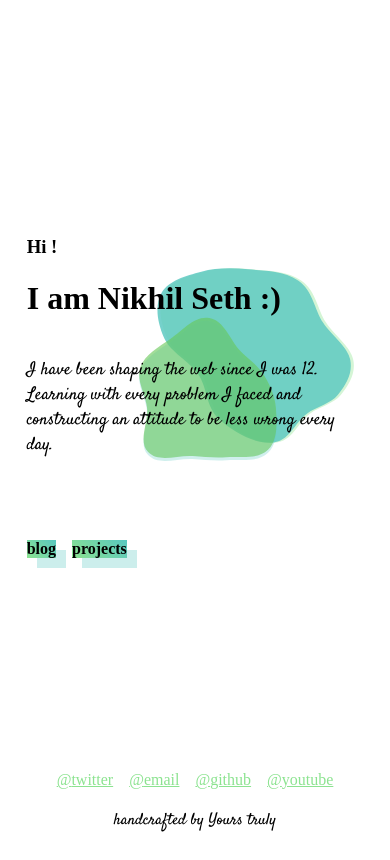
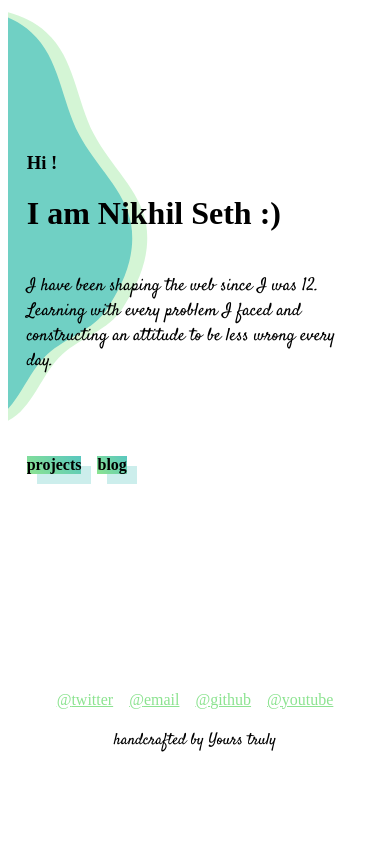
Before and after one commit to nikkhielseath/personal-site, a Gatsby site: page /Home/Home in a window 390 px wide. Built offline with nearby package versions, Linux system fonts and the light colour scheme; Gatsby itself is replaced by a stand-in of ours.

Commit message:
Make Home-Page Responsive

```diff
--- a/package.json
+++ b/package.json
@@ -8,8 +8,8 @@
     "gatsby"
   ],
   "scripts": {
-    "develop": "gatsby develop",
-    "start": "gatsby develop",
+    "develop": "gatsby develop -H 0.0.0.0 -p 8000",
+    "start": "gatsby develop -H 0.0.0.0 -p 8000",
     "build": "gatsby build",
     "serve": "gatsby serve",
     "clean": "gatsby clean"
--- a/src/pages/Home/Home.jsx
+++ b/src/pages/Home/Home.jsx
@@ -41,8 +41,8 @@ const HomePage = () => {
             </p>
           </div>
           <div className={"hero__actions"}>
+            <CallToAction>projects</CallToAction>
             <CallToAction>blog</CallToAction>
-            <CallToAction>projects</CallToAction>
           </div>
         </div>
       </header>
--- a/src/pages/Home/Home.scss
+++ b/src/pages/Home/Home.scss
@@ -1,22 +1,33 @@
 @import "src/styles/variables/colors";
 @import "src/styles/variables/typography";
+@import "src/styles/variables/breakpoints";
 
 .home {
   display: grid;
-  grid-template-rows: auto auto;
-  grid-template-areas: "hero" "footer";
-  min-height: 100vh;
+  grid-template-rows: auto 1fr auto;
+  grid-template-areas: "hero" "." "footer";
+  min-height: 90vh;
+  @media only screen and (min-width: $desktopScreen) {
+    min-height: 100vh;
+  }
 
   &__hero {
-    background-image: url("../../assets/blob combination.svg");
-    background-size: 70% 100vh;
+    background-image: url("../../assets/blueBlob_mobile.svg");
     background-repeat: no-repeat;
-    background-position: right bottom;
+    background-position: -90vw -10vh;
     grid-area: hero;
     display: grid;
     align-items: center;
     grid-template-areas: "hero";
-    height: 90vh;
+    min-height: 70vh;
+    max-height: 80vh;
+    @media only screen and (min-width: $tabletScreen) {
+      min-height: 90vh;
+      max-height: 90vh;
+      background-image: url("../../assets/blob combination.svg");
+      background-size: 70% 100vh;
+      background-position: right bottom;
+    }
     > * {
       grid-area: hero;
     }
@@ -25,7 +36,9 @@
     grid-area: footer;
     display: grid;
     place-content: center;
-    height: 10vh;
+    @media only screen and (min-width: $desktopScreen) {
+      height: 10vh;
+    }
   }
 }
 
@@ -95,7 +108,8 @@
   &__social-links {
     display: flex;
     flex-wrap: wrap;
-    gap: 1rem;
+    justify-content: center;
+    gap: 1em;
     margin-bottom: 0.25em;
     a {
       color: $primary;
--- /dev/null
+++ b/src/styles/variables/_breakpoints.scss
@@ -0,0 +1,9 @@
+$mobileScreen: 600px;
+
+$tabletScreen: 600px;
+
+$landscapeTabletScreen: 768px;
+
+$desktopScreen: 992px;
+
+$largeDesktopScreen: 1200px;
--- a/src/styles/variables/_typography.scss
+++ b/src/styles/variables/_typography.scss
@@ -12,6 +12,17 @@ $body: "Lato", sans-serif;
 $cursive: "Satisfy", cursive;
 
 // Heading Typography
+// Awesome Type Scale Tool: https://type-scale.com/
 $type-base-size: 1rem;
+
+// Major Third
+// For mobiles screen
+$type-ratio: 1.25;
+
+// Perfect Fourth
+// For tablet screen
+$md-type-ratio: 1.333;
+
+// Perfect Fifth
+// For desktop screen
 $lg-type-ratio: 1.5;
-$type-ratio: 1.333;
```
Also changed, not shown: src/styles/style.scss (+8 -2 lines), src/assets/blueBlob_mobile.svg (added).
